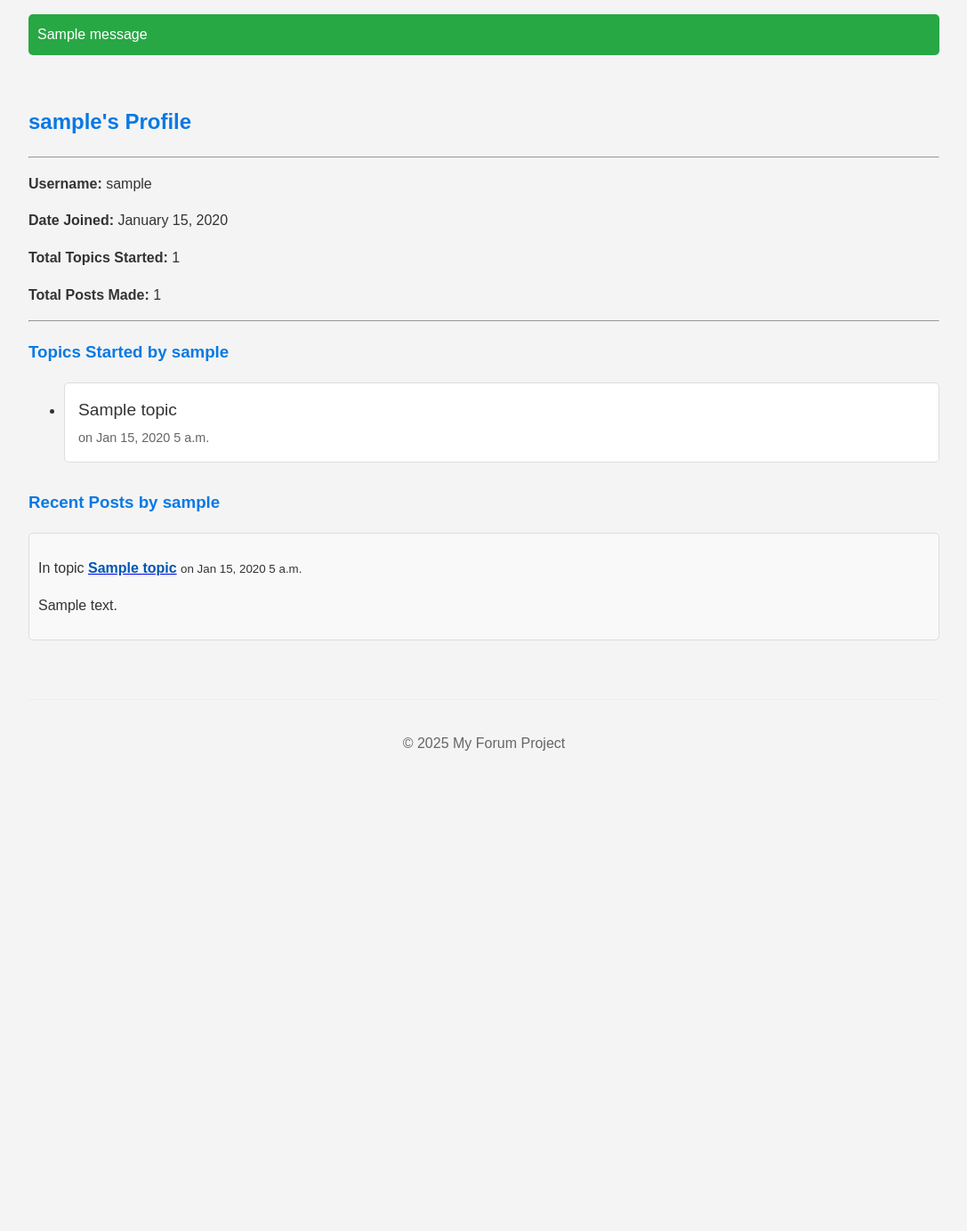
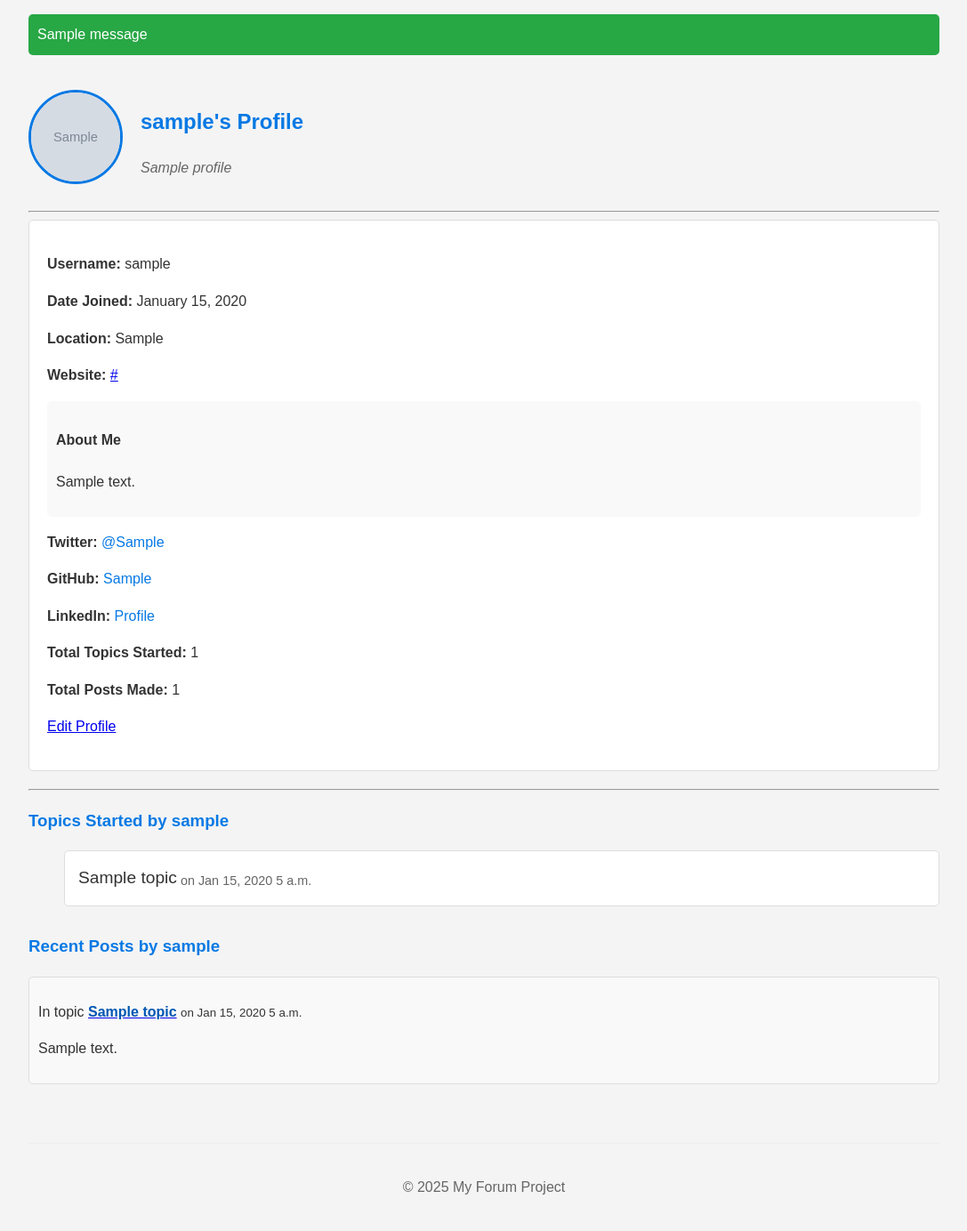
Before and after one commit to MickTheLinuxGeek/ByteBoard, a Django app: a page that uses forum/templates/forum/user_profile.html in a window 1280 px wide. Shown: the part 159-1543 px from the top of the page at 89% size, without its empty margins (96-1183 px from the left). Before the commit the page ends 1003 px from the top, so only its background shows below. Run offline with Django 5.2, Linux system fonts and the light colour scheme; a user stored in the database is signed in; tables that the repository leaves empty hold one stand-in row (values such as "Sample post"); grey boxes marked "Sample" are stand-in pictures; one stand-in notice (Sample message) is shown.

Commit message:
Implemented tasks in 2.2 Phase 2: Avatar Handling section of design_docs/tasks.md

```diff
--- a/forum/models.py
+++ b/forum/models.py
@@ -13,7 +13,7 @@ class Profile(models.Model):
     user = models.OneToOneField(User, on_delete=models.CASCADE, related_name="profile")
 
     # Personal information fields
-    avatar = models.CharField(max_length=255, blank=True, help_text="Path or URL to avatar image")
+    avatar = models.ImageField(upload_to="avatars/", blank=True, null=True, help_text="Upload your avatar image")
     bio = models.TextField(blank=True)
     location = models.CharField(max_length=100, blank=True)
     birth_date = models.DateField(null=True, blank=True)
@@ -50,6 +50,13 @@ class Profile(models.Model):
     def __str__(self):
         return f"{self.user.username}'s profile"
 
+    def get_avatar_url(self):
+        """Returns the URL of the user's avatar or a default avatar if none is set."""
+        if self.avatar and hasattr(self.avatar, "url"):
+            return self.avatar.url
+        # Return a default avatar URL
+        return "/static/forum/images/default_avatar.png"
+
 
 # Create your models here.
 # Model for a discussion topic/thread
--- a/forum/static/forum/style.css
+++ b/forum/static/forum/style.css
@@ -131,6 +131,23 @@ form button[type="submit"]:hover {
     margin-bottom: 10px;
     border: 1px solid #ddd;
     border-radius: 5px;
+    display: flex;
+    align-items: center;
+}
+
+.topic-avatar {
+    margin-right: 15px;
+}
+
+.topic-avatar img {
+    width: 40px;
+    height: 40px;
+    border-radius: 50%;
+    object-fit: cover;
+}
+
+.topic-content {
+    flex: 1;
 }
 
 .topic-list li a {
@@ -221,6 +238,80 @@ form button[type="submit"]:hover {
     color: #ffc107; /* Color for the pin emoji or icon if not an image */
 }
 
+/* Profile styling */
+.profile-header {
+    display: flex;
+    align-items: center;
+    margin-bottom: 20px;
+}
+
+.profile-avatar {
+    margin-right: 20px;
+}
+
+.avatar-img {
+    width: 100px;
+    height: 100px;
+    border-radius: 50%;
+    object-fit: cover;
+    border: 3px solid #0779e4;
+}
+
+.profile-title {
+    flex: 1;
+}
+
+.user-title {
+    color: #666;
+    font-style: italic;
+    margin-top: 5px;
+}
+
+.profile-info {
+    background: #fff;
+    padding: 20px;
+    border-radius: 5px;
+    border: 1px solid #ddd;
+    margin-bottom: 20px;
+}
+
+.bio {
+    margin: 15px 0;
+    padding: 10px;
+    background: #f9f9f9;
+    border-radius: 5px;
+}
+
+.social-links {
+    margin: 15px 0;
+}
+
+.social-links a {
+    color: #0779e4;
+    text-decoration: none;
+}
+
+.social-links a:hover {
+    text-decoration: underline;
+}
+
+/* Post avatars */
+.post-avatar {
+    float: left;
+    margin-right: 15px;
+}
+
+.post-avatar img {
+    width: 50px;
+    height: 50px;
+    border-radius: 50%;
+    object-fit: cover;
+}
+
+.post-content {
+    overflow: hidden;
+}
+
 footer {
     text-align: center;
     padding: 20px;
--- a/forum/templates/forum/user_profile.html
+++ b/forum/templates/forum/user_profile.html
@@ -3,17 +3,57 @@
 {% block title %}{{ profile_user.username }}'s Profile{% endblock %}
 
 {% block content %}
-<h2>{{ profile_user.username }}'s Profile</h2>
+<div class="profile-header">
+    <div class="profile-avatar">
+        <img src="{{ profile_user.profile.get_avatar_url }}" alt="{{ profile_user.username }}'s avatar" class="avatar-img">
+    </div>
+    <div class="profile-title">
+        <h2>{{ profile_user.username }}'s Profile</h2>
+        {% if profile_user.profile.user_title %}
+        <p class="user-title">{{ profile_user.profile.user_title }}</p>
+        {% endif %}
+    </div>
+</div>
 <hr>
 
 <div class="profile-info">
     <p><strong>Username:</strong> {{ profile_user.username }}</p>
     <p><strong>Date Joined:</strong> {{ profile_user.date_joined|date:"F d, Y" }}</p>
+
+    {% if profile_user.profile.location %}
+    <p><strong>Location:</strong> {{ profile_user.profile.location }}</p>
+    {% endif %}
+
+    {% if profile_user.profile.website %}
+    <p><strong>Website:</strong> <a href="{{ profile_user.profile.website }}" target="_blank">{{ profile_user.profile.website }}</a></p>
+    {% endif %}
+
+    {% if profile_user.profile.bio %}
+    <div class="bio">
+        <h4>About Me</h4>
+        <p>{{ profile_user.profile.bio|linebreaksbr }}</p>
+    </div>
+    {% endif %}
+
+    <div class="social-links">
+        {% if profile_user.profile.twitter %}
+        <p><strong>Twitter:</strong> <a href="https://twitter.com/{{ profile_user.profile.twitter }}" target="_blank">@{{ profile_user.profile.twitter }}</a></p>
+        {% endif %}
+
+        {% if profile_user.profile.github %}
+        <p><strong>GitHub:</strong> <a href="https://github.com/{{ profile_user.profile.github }}" target="_blank">{{ profile_user.profile.github }}</a></p>
+        {% endif %}
+
+        {% if profile_user.profile.linkedin %}
+        <p><strong>LinkedIn:</strong> <a href="{{ profile_user.profile.linkedin }}" target="_blank">Profile</a></p>
+        {% endif %}
+    </div>
+
     <p><strong>Total Topics Started:</strong> {{ user_topics.count }}</p>
     <p><strong>Total Posts Made:</strong> {{ user_posts.count }}</p>
-    {# Add link to edit profile if viewing own profile - for a future step #}
+
     {% if user == profile_user %}
-    {# <p><a href="{% url 'edit_profile' %}">Edit Profile</a></p> #}
+    <p><a href="{% url 'forum:edit_profile' %}" class="btn btn-primary">Edit Profile</a></p>
     {% endif %}
 </div>
 <hr>
@@ -25,7 +65,7 @@
         {% for topic in user_topics %}
         <li>
             <a href="{% url 'forum:topic_detail' topic.id %}">{{ topic.subject }}</a>
-            <small>on {{ topic.created_at|date:"M d, Y P" }}</small>
+            <small>&#8204; on {{ topic.created_at|date:"M d, Y P" }}</small>
         </li>
         {% endfor %}
     </ul>
--- a/forum/urls.py
+++ b/forum/urls.py
@@ -28,4 +28,7 @@ urlpatterns = [
 
     # Add this line for user profiles
     path("profile/<str:username>/", views.user_profile, name="user_profile"),
+
+    # Add this line for editing user profile
+    path("profile/edit/", views.edit_profile, name="edit_profile"),
 ]
--- a/forum/views.py
+++ b/forum/views.py
@@ -19,10 +19,14 @@ from django.core.paginator import EmptyPage, PageNotAnInteger, Paginator
 from django.http import HttpResponseForbidden  # For permission errors
 from django.shortcuts import get_object_or_404, redirect, render
 from django.utils import timezone  # Import timezone
+from PIL import Image, UnidentifiedImageError
 
 # We'll need forms later:
-from .forms import NewPostForm, NewTopicForm
-from .models import Post, Topic
+from .forms import NewPostForm, NewTopicForm, ProfileForm
+from .models import Post, Profile, Topic
+
+IMAGE_HEIGHT_MAX = 500
+IMAGE_WIDTH_MAX = 500
 
 
 # View to display the list of all topics with sticky topics at the top
@@ -252,3 +256,73 @@ def user_profile(request, username):
         "user_posts": user_posts,
     }
     return render(request, "forum/user_profile.html", context)
+
+
+@login_required
+def edit_profile(request):
+    """View for editing user profile information including avatar upload."""
+    # Get the current user's profile or create one if it doesn't exist
+    profile, created = Profile.objects.get_or_create(user=request.user)
+
+    if request.method == "POST":
+        form = ProfileForm(request.POST, request.FILES, instance=profile)
+        if form.is_valid():
+            # Save the form without committing to process the avatar
+            profile = form.save(commit=False)
+
+            # Handle avatar resizing if needed
+            if "avatar" in request.FILES:
+                avatar_file = request.FILES["avatar"]
+                # Resize large images
+                try:
+                    img = Image.open(avatar_file)
+                    if img.height > IMAGE_HEIGHT_MAX or img.width > IMAGE_WIDTH_MAX:
+                        # Calculate new dimensions while maintaining aspect ratio
+                        if img.height > img.width:
+                            ratio = 500.0 / img.height
+                            new_height = 500
+                            new_width = int(img.width * ratio)
+                        else:
+                            ratio = 500.0 / img.width
+                            new_width = 500
+                            new_height = int(img.height * ratio)
+
+                        # Resize the image
+                        img = img.resize((new_width, new_height), Image.Resampling.LANCZOS)
+
+                        # Save the resized image back to the avatar field
+                        # This requires saving to a temporary file
+                        import io
+
+                        from django.core.files.uploadedfile import InMemoryUploadedFile
+
+                        output = io.BytesIO()
+                        # Determine the format from the original file
+                        avatar_format = avatar_file.name.split(".")[-1].upper()
+                        if avatar_format == "JPG":
+                            avatar_format = "JPEG"
+
+                        # Save to the BytesIO object
+                        img.save(output, format=avatar_format, quality=85)
+                        output.seek(0)
+
+                        # Replace the avatar file with the resized version
+                        profile.avatar = InMemoryUploadedFile(
+                            output, "ImageField",
+                            avatar_file.name,
+                            f"image/{avatar_format.lower()}",
+                            output.getbuffer().nbytes,
+                            None,
+                        )
+                # except Exception as e:
+                except (UnidentifiedImageError, OSError, ValueError, AttributeError, IndexError, TypeError) as e:
+                    messages.error(request, f"Error processing image: {e!s}")
+
+            # Save the profile
+            profile.save()
+            messages.success(request, "Your profile has been updated successfully!")
+            return redirect("forum:user_profile", username=request.user.username)
+    else:
+        form = ProfileForm(instance=profile)
+
+    return render(request, "forum/edit_profile.html", {"form": form})
--- a/forum_project/urls.py
+++ b/forum_project/urls.py
@@ -16,6 +16,8 @@ Including another URLconf
     2. Add a URL to urlpatterns:  path('blog/', include('blog.urls'))
 
 """
+from django.conf import settings
+from django.conf.urls.static import static
 from django.contrib import admin
 
 # Import include
@@ -35,3 +37,7 @@ urlpatterns = [
     # under the '/accounts/' path (e.g., /accounts/login/, /accounts/logout/)
     path("accounts/", include("django.contrib.auth.urls")),
 ]
+
+# Serve media files during development
+if settings.DEBUG:
+    urlpatterns += static(settings.MEDIA_URL, document_root=settings.MEDIA_ROOT)
--- a/pyproject.toml
+++ b/pyproject.toml
@@ -7,6 +7,8 @@ requires-python = ">=3.13"
 dependencies = [
     "django>=5.2.1",
     "pytz>=2025.2",
+    "pillow>=10.0.0",
+    "pytest-django>=4.11.1",
 ]
 
 [dependency-groups]
```
Also changed, not shown: forum/forms.py (+85 -9 lines), forum/management/commands/create_default_avatar.py (added, +35 -0 lines), forum/templates/forum/edit_profile.html (added, +195 -0 lines), forum/templates/forum/forum_index.html (+8 -1 lines), forum/templates/forum/topic_detail.html (+29 -9 lines), forum_project/settings.py (+12 -0 lines), forum/management/__init__.py (added), forum/management/commands/__init__.py (added), forum/static/forum/images/default_avatar.png (added), forum/tests/__init__.py (added), 1 other file.
